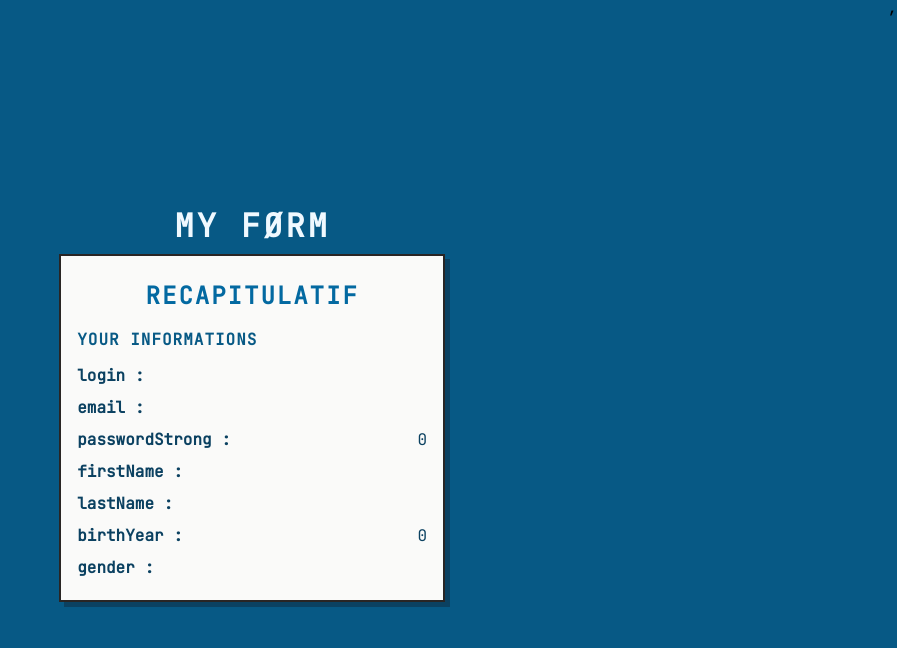
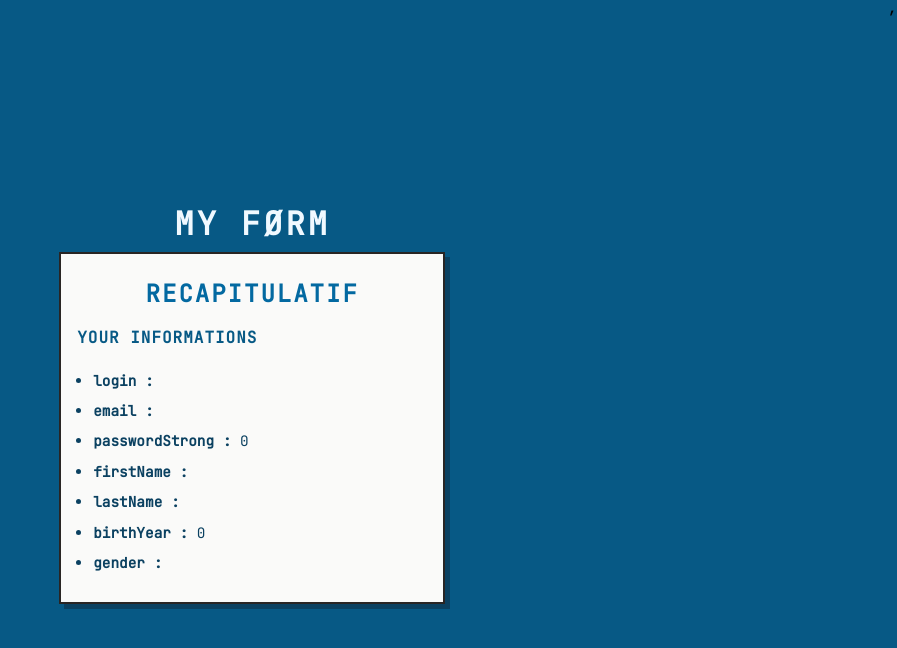
Before and after one commit to aledoux87/RetroForm, a React (Create React App) app: page /recap in a window 1280 px wide. Shown: the top 648 px of the page, without its empty margins (383-1280 px from the left). Built offline with nearby package versions, Linux system fonts and the light colour scheme.

Commit message:
modif style recap

```diff
--- a/src/components/Recap.jsx
+++ b/src/components/Recap.jsx
@@ -12,7 +12,7 @@ function Recap(props) {
 
       <ul>
         {Object.entries(user).map(([key, val], idx) => (
-          <li key={idx} style={{ display: 'flex', justifyContent: 'space-between' }}>
+          <li key={idx} >
             <span>{key} :</span> {val}
           </li>
         ))}
--- a/src/index.css
+++ b/src/index.css
@@ -64,18 +64,23 @@ p {
   line-height: 1.5rem;
 }
 
+ul {
+  justify-content: space-between;
+  list-style-type: disc;
+}
+
 li {
   color: var(--blue-1000);
-  font-size: 1rem;
+  font-size: 0.9rem;
   font-weight: 500;
-  line-height: 2rem;
+  margin: 1rem;
 }
+
 
 span {
   color: var(--blue-1000);
-  font-size: 1rem;
+  font-size: 0.9rem;
   font-weight: 1000;
-  line-height: 2rem;
 }
 
 label {
```
